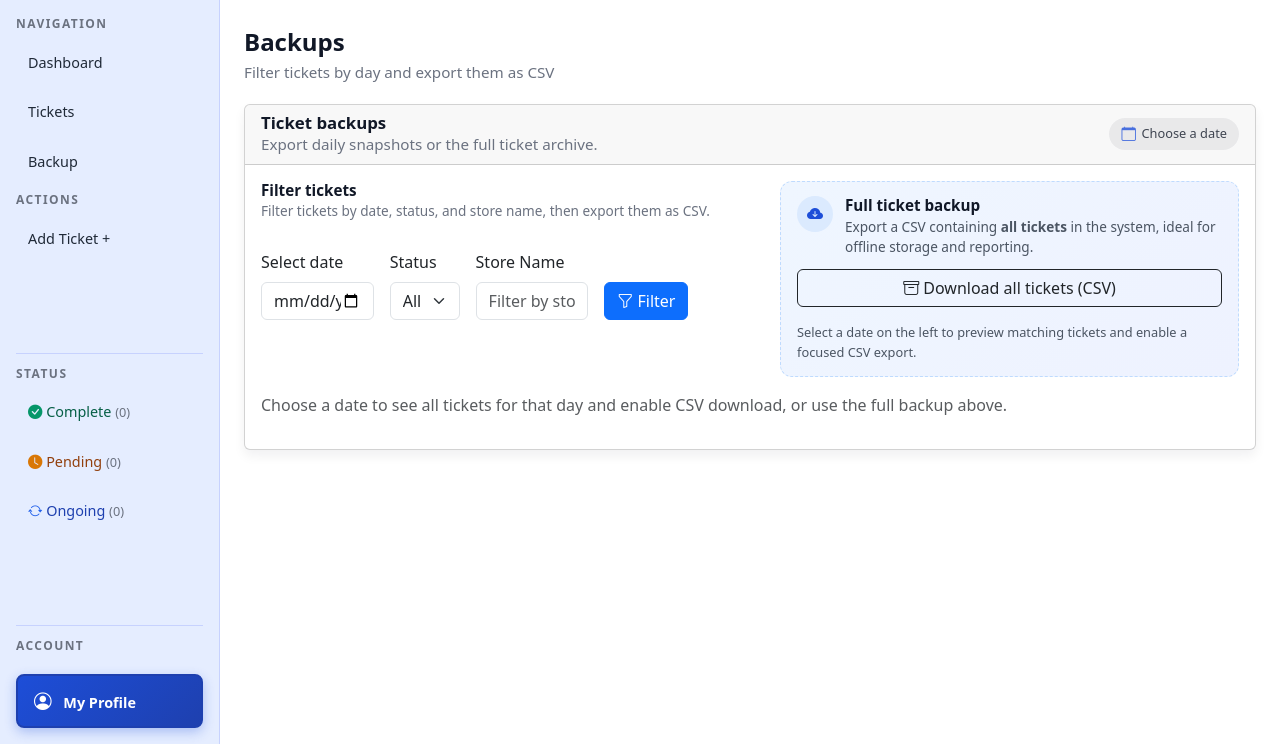
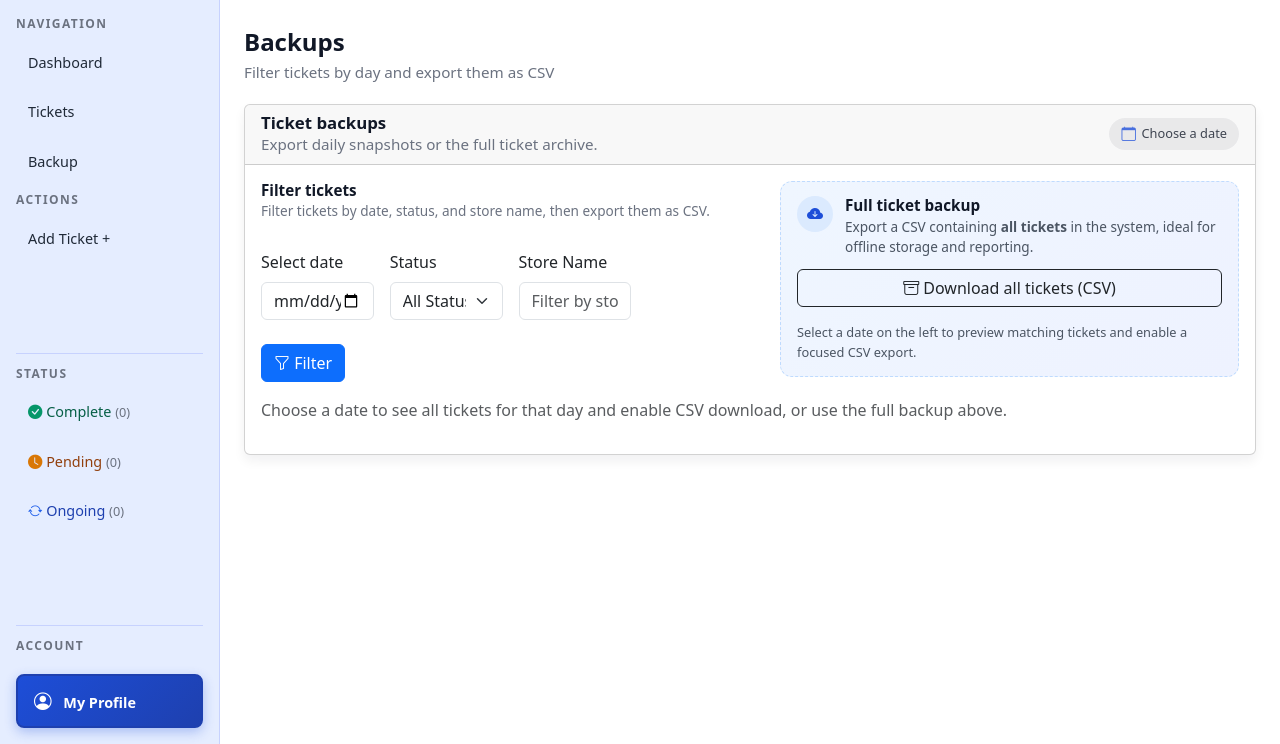
Before and after one commit to lorenzojacinto08-ux/ticketing_system, a Python web app: template templates/backup.html in a window 1280 px wide. Shown: the part 56-800 px from the top of the page. Run offline with Jinja, Linux system fonts and the light colour scheme; the template is opened without the code that fills it, so the values that code supplies are empty.

Commit message:
Expand status dropdown width in backup page filters

```diff
--- a/templates/backup.html
+++ b/templates/backup.html
@@ -58,7 +58,7 @@
                                             required
                                         >
                                     </div>
-                                    <div class="col-md-2">
+                                    <div class="col-md-3">
                                         <label for="status" class="form-label">Status</label>
                                         <select id="status" name="status" class="form-select">
                                             <option value="">All Status</option>
```
